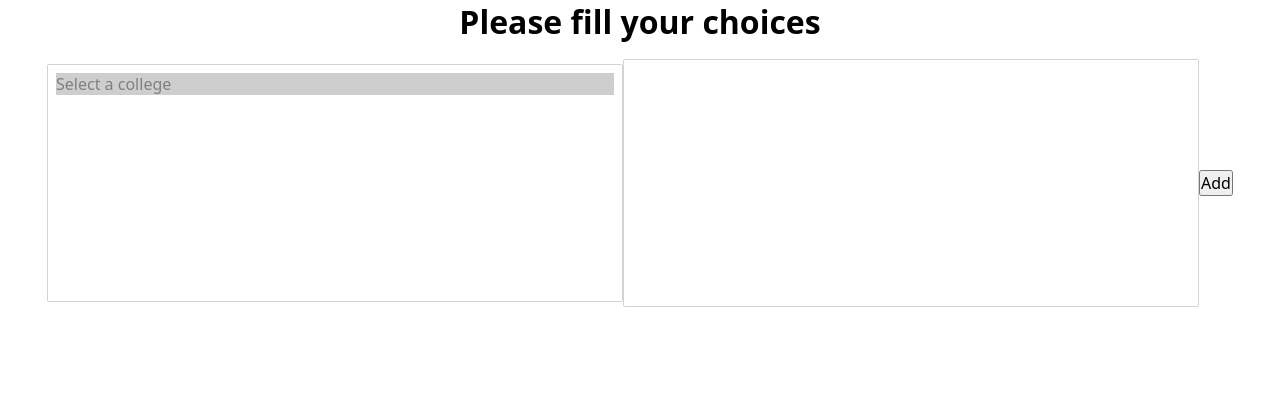
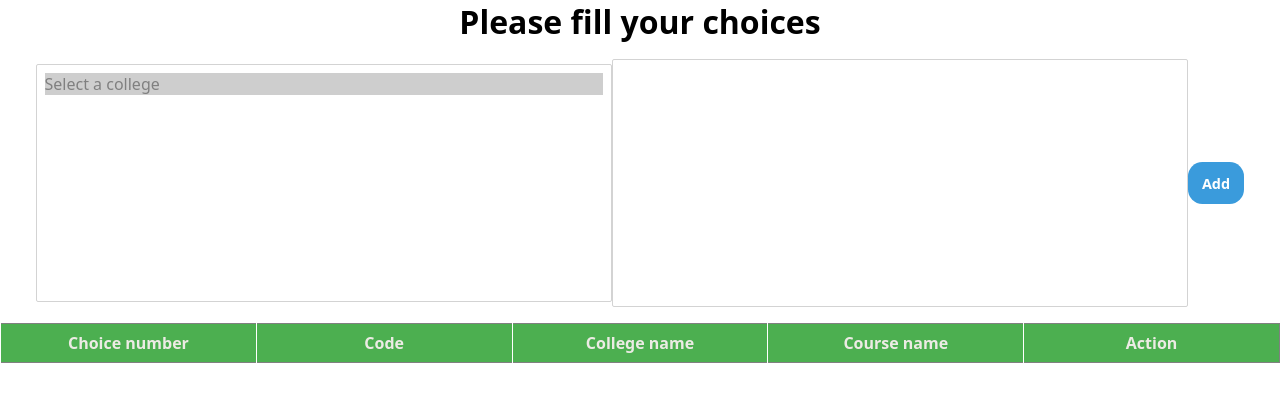
Before and after one commit to ananthvk/student-admission-counselling, a Django app: page /counselling/choiceentry/ in a window 1280 px wide. Shown: the part 74-476 px from the top of the page. Run offline with Django 5.2, Linux system fonts and the light colour scheme; the visitor is signed in with stand-in values (Sample User, id 1); data that the repository does not hold is empty.

Commit message:
Added feature: reorder choice list

```diff
--- a/scm_site/counselling/static/counselling/styles.css
+++ b/scm_site/counselling/static/counselling/styles.css
@@ -46,14 +46,14 @@
 
 .choice-entry-college {
     overflow: auto;
-    width: 45%;
     overflow-x: hidden;
+    min-width: 45%;
 }
 
 .choice-entry-course {
     overflow: scroll;
     overflow-x: hidden;
-    width: 45%;
+    min-width: 45%;
 }
 
 .flex-container {
@@ -64,6 +64,7 @@
     justify-content: center;
     align-items: center;
     flex-wrap: wrap;
+    margin-bottom: 1em;
 }
 
 .centered {
@@ -93,3 +94,18 @@ select::-webkit-scrollbar-thumb {
 select::-webkit-scrollbar-thumb:hover {
     background: var(--color-black);
 }
+
+.table-btn{
+    padding: 0.5em;
+    margin-left: 1em;
+}
+
+.table-btn-red{
+    background-color: #E63B60;
+    color: white;
+}
+
+.table-btn-blue{
+    background-color: #3A9BDC;
+    color: white;
+}
--- a/scm_site/counselling/templates/counselling/choice_entry.html
+++ b/scm_site/counselling/templates/counselling/choice_entry.html
@@ -20,17 +20,32 @@
         </option>
       </select>
         <div>
-            <button @click="addProgram">
+            <button @click="addProgram" class="primary-btn table-btn-blue">
                 Add
             </button>
         </div>
     </div>
     <div>
-      <ol type="1" id="selected-courses">
-        <li v-for="program in priority_order">
-            [[program]]
-        </li>
-      </ol>
+        <table class="data-table">
+          <tr class="data-header">
+            <th class="data-th data-td-centered">Choice number</th>
+            <th class="data-th data-td-centered">Code</th>
+            <th class="data-th data-td-centered">College name</th>
+            <th class="data-th data-td-centered">Course name</th>
+            <th class="data-th data-td-centered">Action</th>
+          </tr>
+            <tr class="data-tr" v-for="(program,index) in priority_order" :key="`${program.college_id}{program.course_id}`">
+              <td class="data-td data-td-centered">[[index + 1]]</td>
+              <td class="data-td data-td-centered">[[program.college_code]][[program.course_code]]</td>
+              <td class="data-td">[[program.college_name]]</td>
+              <td class="data-td">[[program.course_name]]</td>
+              <td class="data-td">
+                  <button class="primary-btn table-btn table-btn-red" @click="deleteProgram(index)">Delete</button>
+                  <button class="primary-btn table-btn table-btn-blue" @click="moveUp(index)">Move up</button>
+                  <button class="primary-btn table-btn table-btn-blue" @click="moveDown(index)">Move down</button>
+              </td>
+            </tr>
+        </table>
     </div>
   </div>
 {% endblock %}
@@ -60,7 +75,7 @@
             const selectedOption = e.target.options[e.target.selectedIndex];
             selected_college.value = e.target.value;
             selected_college_name.value = selectedOption.text;
-            fetchPrograms(selected_college.value);
+            fetchPrograms(parseInt(selected_college.value));
         }
 
         function onSelectedCourseChanged(e){
@@ -93,6 +108,29 @@
                 courses.value = {}
             })
         }
+        function deleteProgram(index) {
+            let program = priority_order.value[index]
+            priority_order.value.splice(index, 1);
+            let idx = choice_list_programs.value[program.college_id].indexOf(program.course_id)
+            choice_list_programs.value[program.college_id].splice(idx, 1);
+            choice_list_programs.value = choice_list_programs.value
+        }
+
+        function moveUp(index) {
+            if (index > 0) {
+                const temp = priority_order.value[index];
+                priority_order.value[index] = priority_order.value[index - 1];
+                priority_order.value[index - 1] = temp;
+            }
+        }
+
+        function moveDown(index) {
+            if (index < priority_order.value.length - 1) {
+                const temp = priority_order.value[index];
+                priority_order.value[index] = priority_order.value[index + 1];
+                priority_order.value[index + 1] = temp;
+            }
+        }
 
         function addProgram(e) {
             if(selected_college.value === ''){
@@ -104,20 +142,21 @@
                 return;
             }
             if(choice_list_programs.value[selected_college.value]){
-                choice_list_programs.value[selected_college.value].push(selected_course.value);
+                choice_list_programs.value[selected_college.value].push(parseInt(selected_course.value));
             } else{
-                choice_list_programs.value[selected_college.value] = [selected_course.value];
+                choice_list_programs.value[selected_college.value] = [parseInt(selected_course.value)];
             }
 
             // Don't show this course in the courses list
             courses.value = courses.value.filter(course => course.id !== parseInt(selected_course.value))
 
             priority_order.value.push({
-                "college_id": selected_college.value,
-                "course_id": selected_course.value,
+                "college_id": parseInt(selected_college.value),
+                "course_id": parseInt(selected_course.value),
                 "college_name": selected_college_name.value,
                 "course_name": selected_course_name.value,
-                "course_code": selected_course_name.value.split(" ")[0]
+                "course_code": selected_course_name.value.split(" ")[0],
+                "college_code": selected_college_name.value.split(" ")[0]
             })
         }
 
@@ -129,7 +168,10 @@
             courses,
             addProgram,
             choice_list_programs,
-            priority_order
+            priority_order,
+            deleteProgram,
+            moveUp,
+            moveDown
         }
       },
       delimiters: ['[[', ']]']
```
